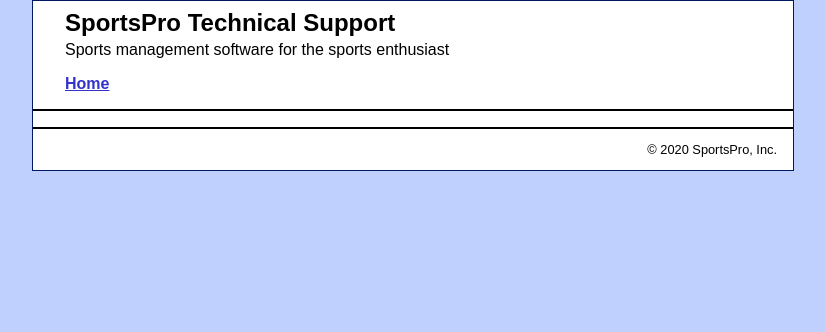
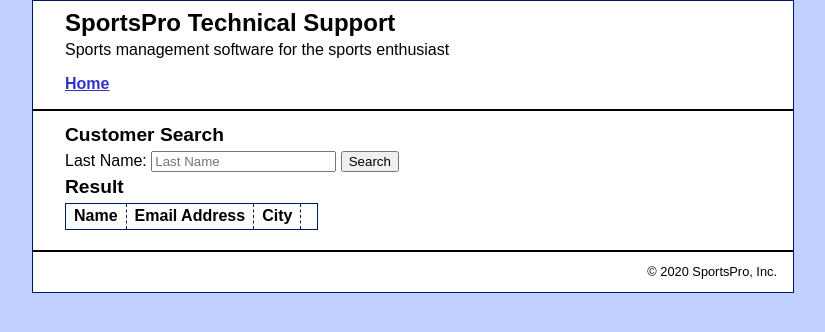
Before and after one commit to AlexanderRosati/CIS435Proj3, a PHP site: page /6-3/index.php in a window 1280 px wide. Shown: the top 332 px of the page, without its empty margins (227-1052 px from the left). Run offline with PHP 8.4, Linux system fonts and the light colour scheme; lists and menus that the app fills with data are empty.

Commit message:
it works!

```diff
--- a/6-3/index.php
+++ b/6-3/index.php
@@ -1,7 +1,53 @@
 <?php include '../view/header.php'; ?>
+<main>
+
+<h2> Customer Search</h2>
+<form action="index.php" method="post">
+<label for="search">Last Name: </label>
+<input type="text" name="last_name_search" id="search" placeholder="Last Name">
+<input type="submit" value="Search"> <br>
+
+</form>
+<h2> Result </h2>
+<table>
+<tr>
+  <th>Name</th>
+  <th>Email Address</th>
+  <th>City</th>
+  <th> </th>
+
+</tr>
+<?php
+if(isset($_POST['last_name_search'])){
+    $dsn = 'mysql:host=localhost;dbname=tech_support';
+    $user ='root';
+    $lastname= htmlspecialchars($_POST['last_name_search']).'%';
+    $connection = new PDO($dsn, $user);
+    $connection->setAttribute(PDO::ATTR_DEFAULT_FETCH_MODE, PDO::FETCH_ASSOC);
+
+    $query = 'SELECT firstName, lastName, email, city FROM customers WHERE lastName LIKE :last_name';
+    $execute_query= $connection->prepare($query);
+    $execute_query->execute(['last_name'=>$lastname]);
+
+    $searched_customers = $execute_query->fetchAll();
+
+    foreach($searched_customers as $customer){  ?>
+    <tr>
+    <td> <?php echo $customer['firstName'].' '.$customer['lastName']; ?> </td>
+    <td> <?php echo $customer['email']; ?>  </td>
+    <td> <?php echo $customer['city']; ?> </td>
+    <td> <?php echo ' '; ?> </td>
+    </tr>
+
+    <?php } }?>
+</table>
 
 
 
 
 
+</main>
+
+
+
 <?php include '../view/footer.php'; ?>
```
